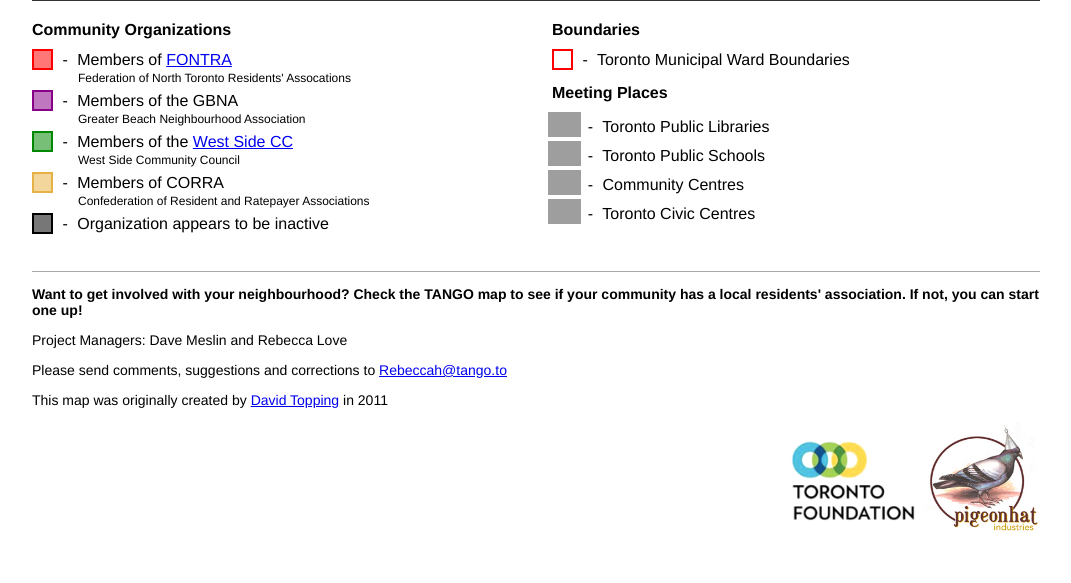
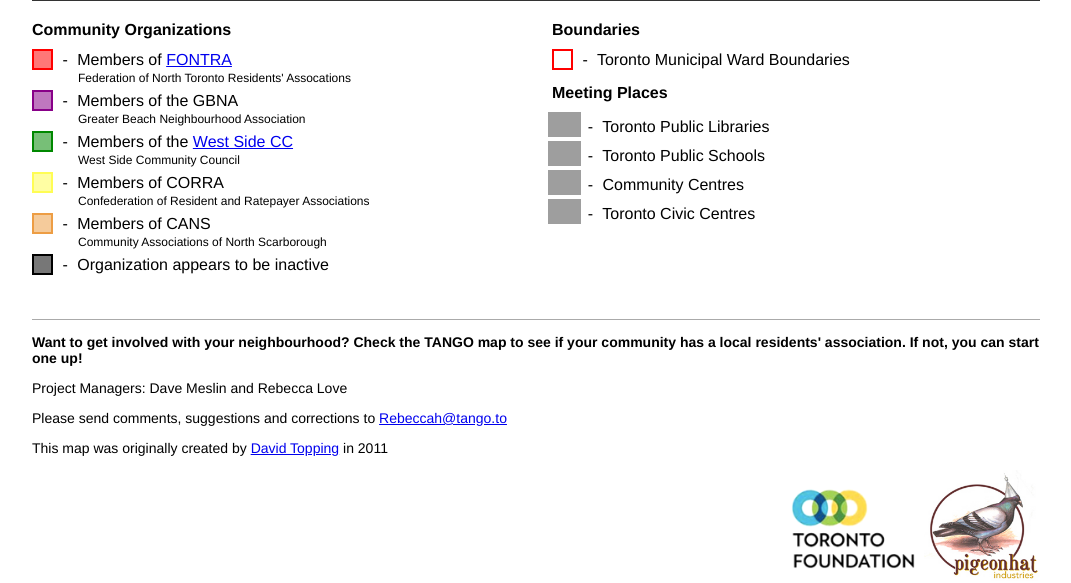
Before and after one commit to zmcadie/tango, a PHP site: page / in a window 1280 px wide. Shown: the part 693-1276 px from the top of the page, without its empty margins (104-1175 px from the left). Before the commit the page ends 1224 px from the top, so only its background shows below. Run offline with PHP 8.4, Linux system fonts and the light colour scheme; some libraries are stand-ins or nearby versions; grey boxes are pictures that could not be loaded.

Commit message:
Add CANS to legend

```diff
--- a/public/index.html
+++ b/public/index.html
@@ -50,6 +50,12 @@
           <span class="legend-item-break"></span>
           <span class="legend-item-label">Members of CORRA</span>
           <div class="legend-notes-label">Confederation of Resident and Ratepayer Associations</div>
+        </div>
+        <div class="legend-item">
+          <span class="legend-item-symbol"><div class="square orange-square"></div></span>
+          <span class="legend-item-break"></span>
+          <span class="legend-item-label">Members of CANS</span>
+          <div class="legend-notes-label">Community Associations of North Scarborough</div>
         </div>
         <div class="legend-item">
           <span class="legend-item-symbol"><div class="square grey-square"></div></span>
--- a/public/stylesheets/style.css
+++ b/public/stylesheets/style.css
@@ -112,6 +112,8 @@
 
 #legend-container {
   min-height: 210px;
+  overflow: auto;
+  width: 100%;
 }
 
 .legend-col {
@@ -200,8 +202,13 @@
 }
 
 .square.yellow-square {
-  background-color: #E6B24588;
-  border-color: #E6B245ff;
+  background-color: #FFFD5488;
+  border-color: #FFFD54ff;
+}
+
+.square.orange-square {
+  background-color: #ED9D4488;
+  border-color: #ED9D44ff;
 }
 
 .square.grey-square {
```
